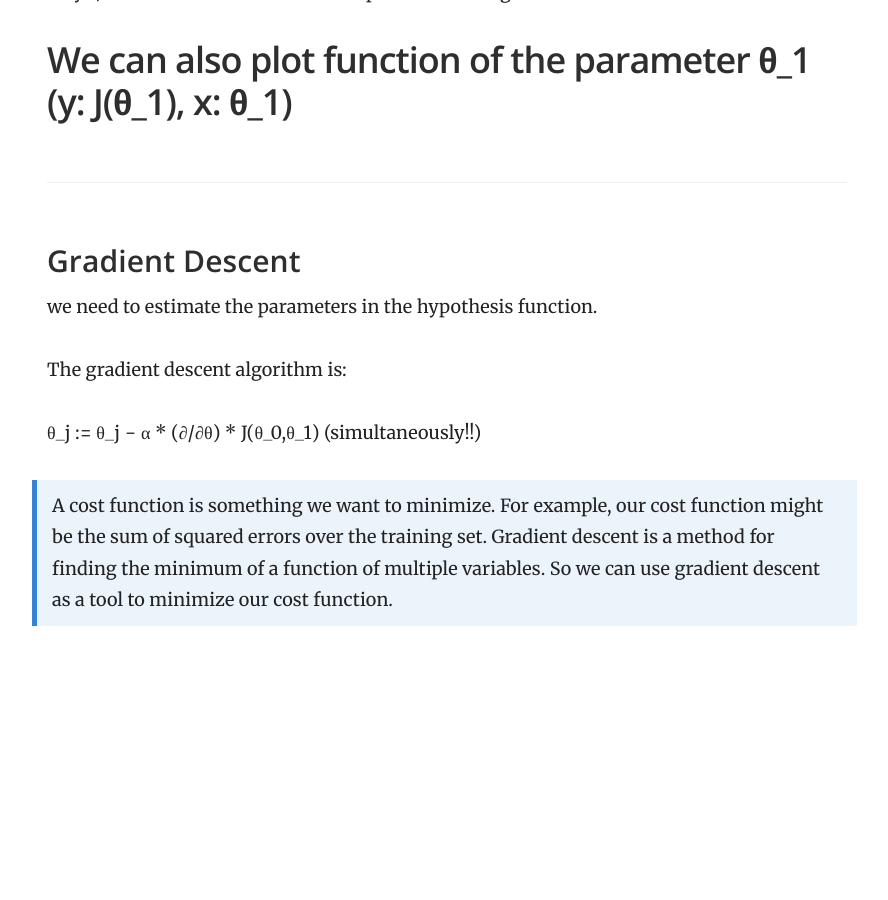
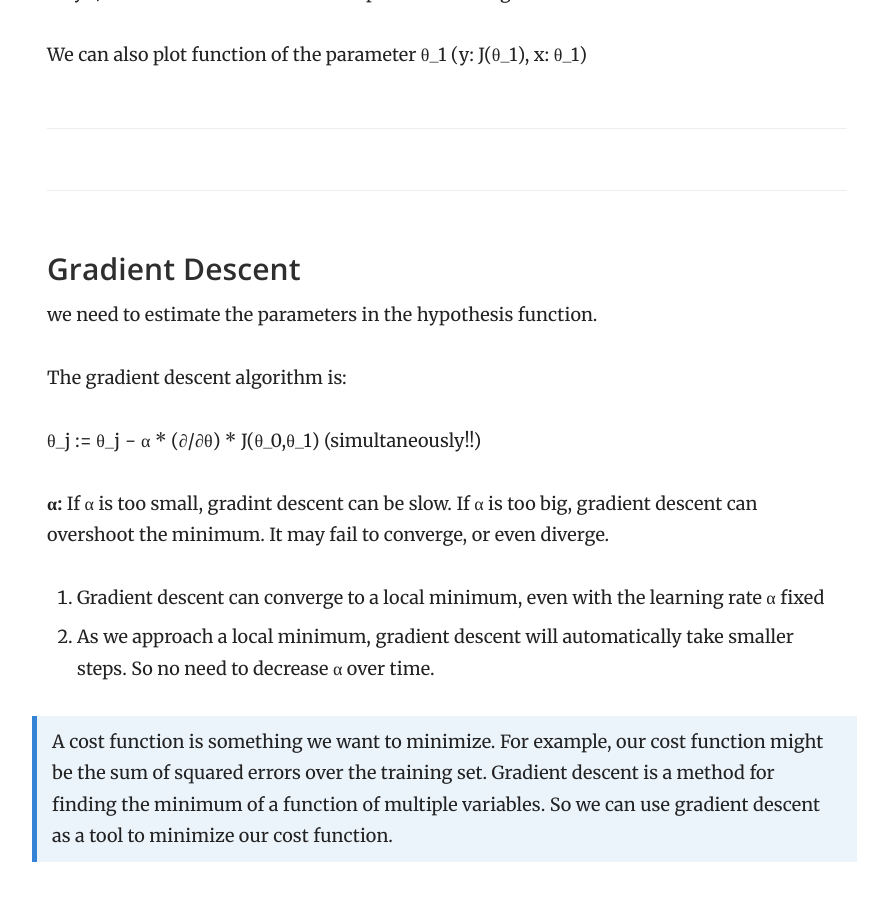
Before and after one commit to ksuthalia/ko-taemin, a Jekyll site: the page built from _docs/Data_Science/Basic.md, in a window 1280 px wide and 900 px high, scrolled down 1278 px. Shown: the whole window, without its empty margins (343-1231 px from the left). Built offline with Jekyll 4.4.1, drawn with Linux system fonts in a browser that asks for light colours; before the commit the page ends 1942 px from its top, so only the background shows below that.

Commit message:
Update Basic.md

```diff
--- a/_docs/Data_Science/Basic.md
+++ b/_docs/Data_Science/Basic.md
@@ -41,6 +41,7 @@ min(θ_0,θ_1): J(θ_0,θ_1) <== to minimize **Cost Function**
 why 1/2?: as convenience for the computation of the gradient descent
 
 We can also plot function of the parameter θ_1 (y: J(θ_1), x: θ_1)
+
 ---
 
 ### Gradient Descent
@@ -51,4 +52,8 @@ The gradient descent algorithm is:
 
 θ_j := θ_j − α * (∂/∂θ) *  J(θ_0,θ_1) (simultaneously!!)
 
+**α:** If α is too small, gradint descent can be slow. If α is too big, gradient descent can overshoot the minimum. It may fail to converge, or even diverge.
+1. Gradient descent can converge to a local minimum, even with the learning rate α fixed
+2. As we approach a local minimum, gradient descent will automatically take smaller steps. So no need to decrease α over time.
+
 >A cost function is something we want to minimize. For example, our cost function might be the sum of squared errors over the training set. Gradient descent is a method for finding the minimum of a function of multiple variables. So we can use gradient descent as a tool to minimize our cost function.
```
